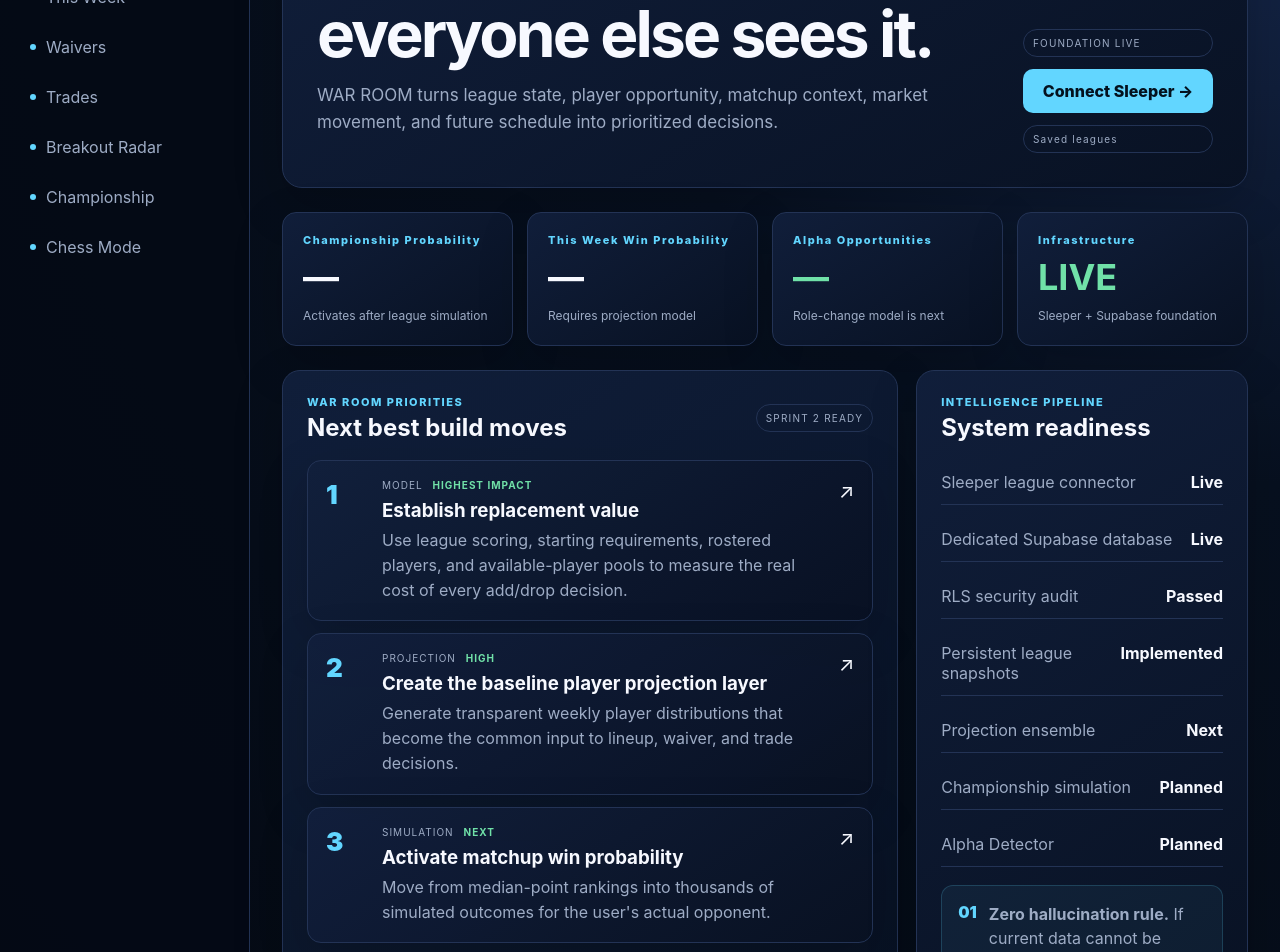
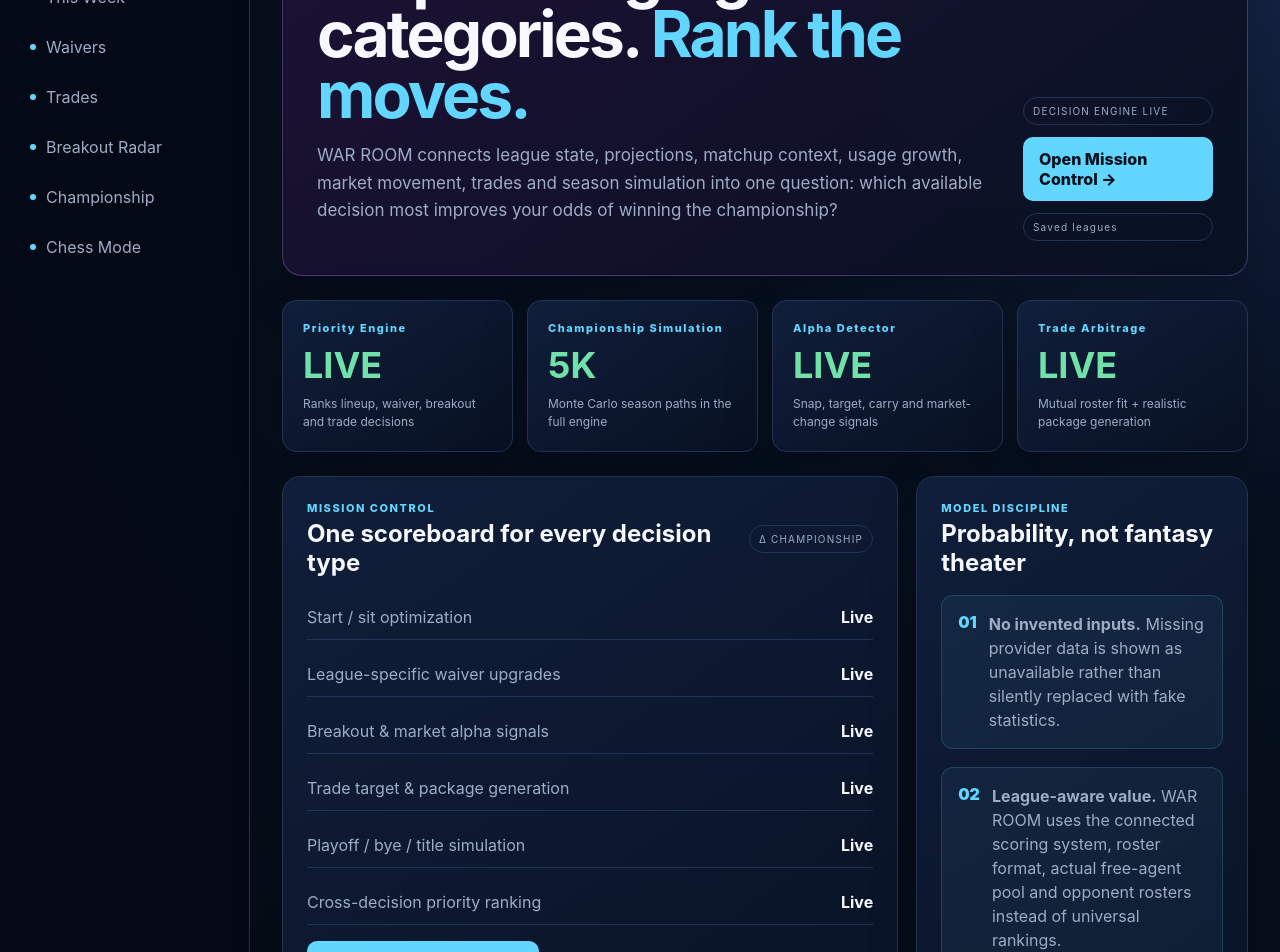
Before and after one commit to 352Legends/league-app, a Next.js app: page / in a window 1280 px wide. Shown: the part 220-1172 px from the top of the page. Built offline with nearby package versions, Linux system fonts and the light colour scheme.

Commit message:
feat: refresh WAR ROOM landing page around Mission Control

```diff
--- a/src/app/page.tsx
+++ b/src/app/page.tsx
@@ -1,48 +1,48 @@
 import Link from "next/link";
 import { MetricCard } from "@/components/metric-card";
-import { PriorityCard } from "@/components/priority-card";
 
 export default function Home() {
   return (
     <div className="page-wrap">
-      <section className="hero-panel">
+      <section className="hero-panel command-hero">
         <div>
-          <p className="eyebrow">COMMAND CENTER</p>
-          <h1>Win the move <em>before</em> everyone else sees it.</h1>
-          <p className="lede">WAR ROOM turns league state, player opportunity, matchup context, market movement, and future schedule into prioritized decisions.</p>
+          <p className="eyebrow">WAR ROOM · CHAMPIONSHIP INTELLIGENCE</p>
+          <h1>Stop managing categories. <em>Rank the moves.</em></h1>
+          <p className="lede">WAR ROOM connects league state, projections, matchup context, usage growth, market movement, trades and season simulation into one question: which available decision most improves your odds of winning the championship?</p>
         </div>
         <div className="hero-cta">
-          <span className="status-chip">FOUNDATION LIVE</span>
-          <Link href="/connect" className="connect-button">Connect Sleeper →</Link>
+          <span className="status-chip">DECISION ENGINE LIVE</span>
+          <Link href="/command" className="connect-button">Open Mission Control →</Link>
           <Link href="/saved" className="status-chip">Saved leagues</Link>
         </div>
       </section>
 
       <section className="metric-grid">
-        <MetricCard label="Championship Probability" value="—" detail="Activates after league simulation" />
-        <MetricCard label="This Week Win Probability" value="—" detail="Requires projection model" />
-        <MetricCard label="Alpha Opportunities" value="—" detail="Role-change model is next" tone="positive" />
-        <MetricCard label="Infrastructure" value="LIVE" detail="Sleeper + Supabase foundation" tone="positive" />
+        <MetricCard label="Priority Engine" value="LIVE" detail="Ranks lineup, waiver, breakout and trade decisions" tone="positive" />
+        <MetricCard label="Championship Simulation" value="5K" detail="Monte Carlo season paths in the full engine" tone="positive" />
+        <MetricCard label="Alpha Detector" value="LIVE" detail="Snap, target, carry and market-change signals" tone="positive" />
+        <MetricCard label="Trade Arbitrage" value="LIVE" detail="Mutual roster fit + realistic package generation" tone="positive" />
       </section>
 
       <section className="two-column">
         <div className="section-block">
-          <div className="section-heading"><div><p className="eyebrow">WAR ROOM PRIORITIES</p><h2>Next best build moves</h2></div><span className="status-chip">SPRINT 2 READY</span></div>
-          <div className="priority-list">
-            <PriorityCard rank={1} tag="MODEL" impact="HIGHEST IMPACT" title="Establish replacement value" summary="Use league scoring, starting requirements, rostered players, and available-player pools to measure the real cost of every add/drop decision." />
-            <PriorityCard rank={2} tag="PROJECTION" impact="HIGH" title="Create the baseline player projection layer" summary="Generate transparent weekly player distributions that become the common input to lineup, waiver, and trade decisions." />
-            <PriorityCard rank={3} tag="SIMULATION" impact="NEXT" title="Activate matchup win probability" summary="Move from median-point rankings into thousands of simulated outcomes for the user's actual opponent." />
+          <div className="section-heading"><div><p className="eyebrow">MISSION CONTROL</p><h2>One scoreboard for every decision type</h2></div><span className="status-chip">Δ CHAMPIONSHIP</span></div>
+          <div className="pipeline-list">
+            <div className="pipeline-row"><span>Start / sit optimization</span><strong>Live</strong></div>
+            <div className="pipeline-row"><span>League-specific waiver upgrades</span><strong>Live</strong></div>
+            <div className="pipeline-row"><span>Breakout & market alpha signals</span><strong>Live</strong></div>
+            <div className="pipeline-row"><span>Trade target & package generation</span><strong>Live</strong></div>
+            <div className="pipeline-row"><span>Playoff / bye / title simulation</span><strong>Live</strong></div>
+            <div className="pipeline-row"><span>Cross-decision priority ranking</span><strong>Live</strong></div>
           </div>
+          <Link href="/command" className="connect-button" style={{ marginTop: 16 }}>Run the Priority Engine →</Link>
         </div>
 
         <div className="section-block intel-panel">
-          <div className="section-heading"><div><p className="eyebrow">INTELLIGENCE PIPELINE</p><h2>System readiness</h2></div></div>
-          <div className="pipeline-list">
-            {[['Sleeper league connector','Live'],['Dedicated Supabase database','Live'],['RLS security audit','Passed'],['Persistent league snapshots','Implemented'],['Projection ensemble','Next'],['Championship simulation','Planned'],['Alpha Detector','Planned']].map(([label,status]) => (
-              <div className="pipeline-row" key={label}><span>{label}</span><strong>{status}</strong></div>
-            ))}
-          </div>
-          <div className="intel-note"><span>01</span><p><strong>Zero hallucination rule.</strong> If current data cannot be retrieved, WAR ROOM reports data unavailable instead of inventing a recommendation.</p></div>
+          <div className="section-heading"><div><p className="eyebrow">MODEL DISCIPLINE</p><h2>Probability, not fantasy theater</h2></div></div>
+          <div className="intel-note"><span>01</span><p><strong>No invented inputs.</strong> Missing provider data is shown as unavailable rather than silently replaced with fake statistics.</p></div>
+          <div className="intel-note"><span>02</span><p><strong>League-aware value.</strong> WAR ROOM uses the connected scoring system, roster format, actual free-agent pool and opponent rosters instead of universal rankings.</p></div>
+          <div className="intel-note"><span>03</span><p><strong>Decision impact.</strong> Quantified moves are compared through paired season simulation so projected points are translated into playoff and championship impact.</p></div>
         </div>
       </section>
     </div>
```
